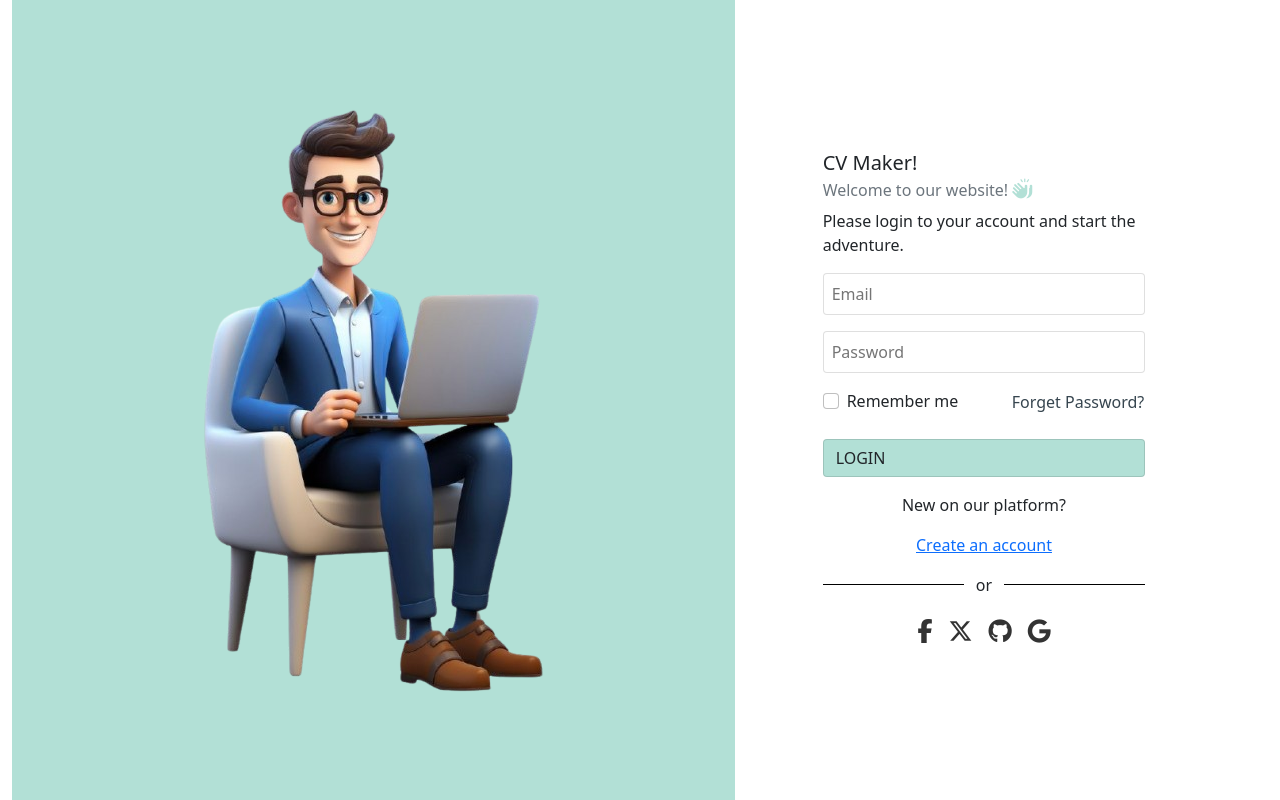
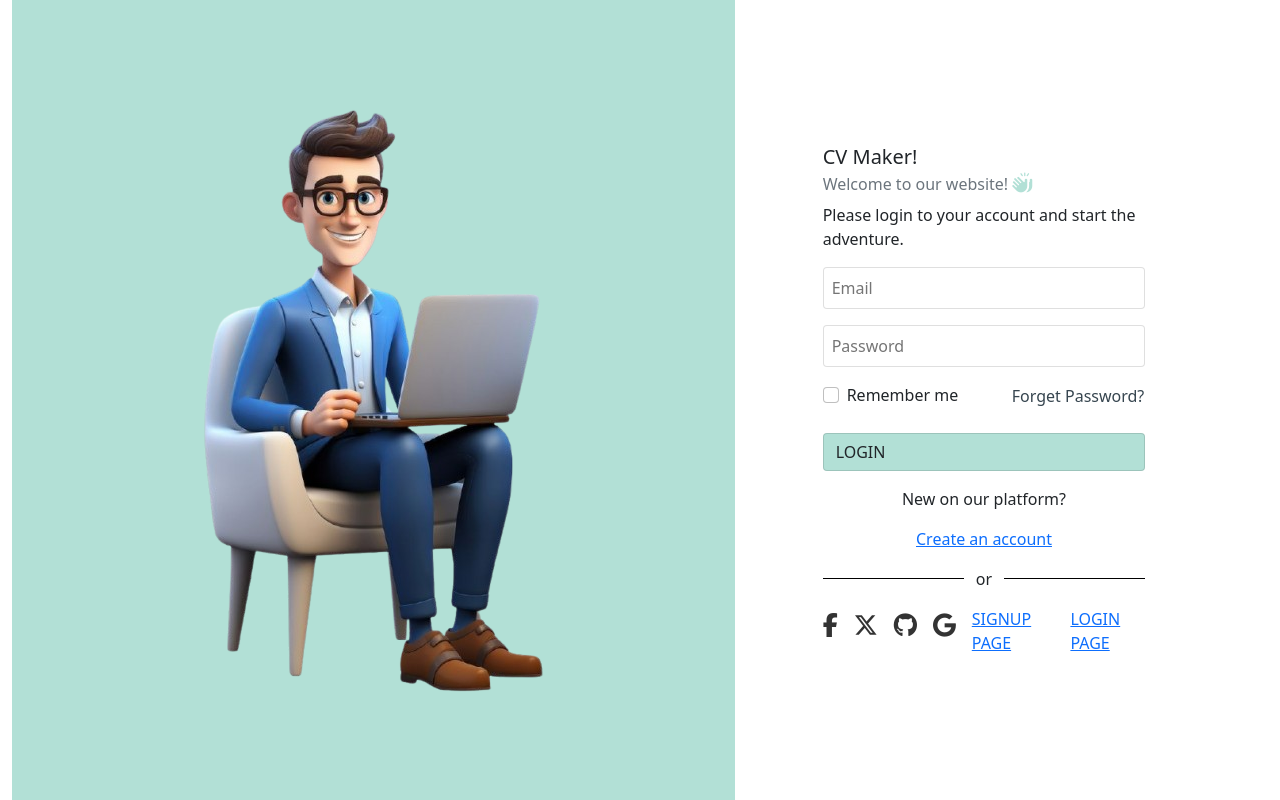
Before and after one commit to HammadAliTecH/cvmaker, a plain HTML site: page index.html in a window 1280 px wide. Drawn offline with nearby package versions, Linux system fonts and the light colour scheme.

Commit message:
Fix HTML structure and add signup/login links

```diff
--- a/index.html
+++ b/index.html
@@ -135,6 +135,8 @@
   <a href="#" class="icon twitter"><i class="fab fa-x-twitter"></i></a>
   <a href="#" class="icon github"><i class="fab fa-github"></i></a>
   <a href="#" class="icon google"><i class="fab fa-google"></i></a>
+    <a href="signup_1.html" ></i0>SIGNUP PAGE</a>
+     <a href="login_1.html" ></i0>LOGIN PAGE</a>
 </div>
       </div>
     </div>
```
